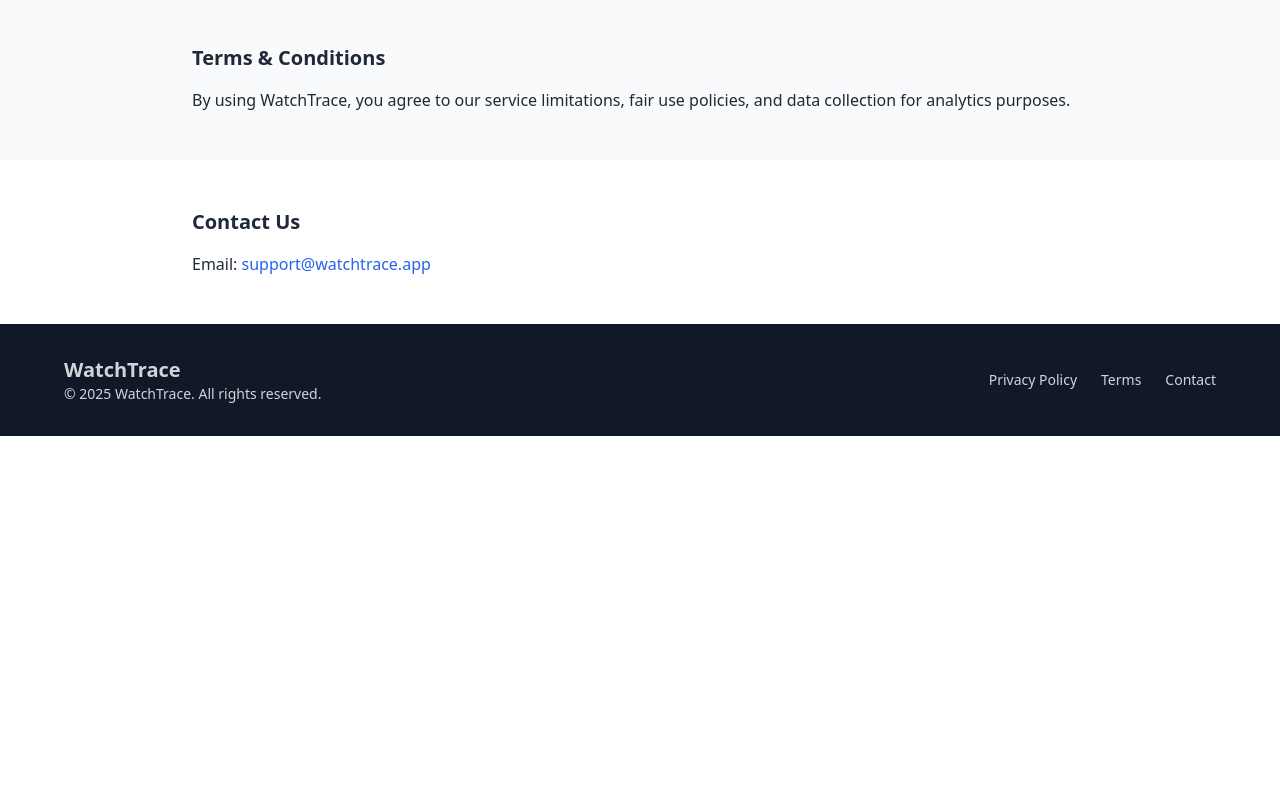
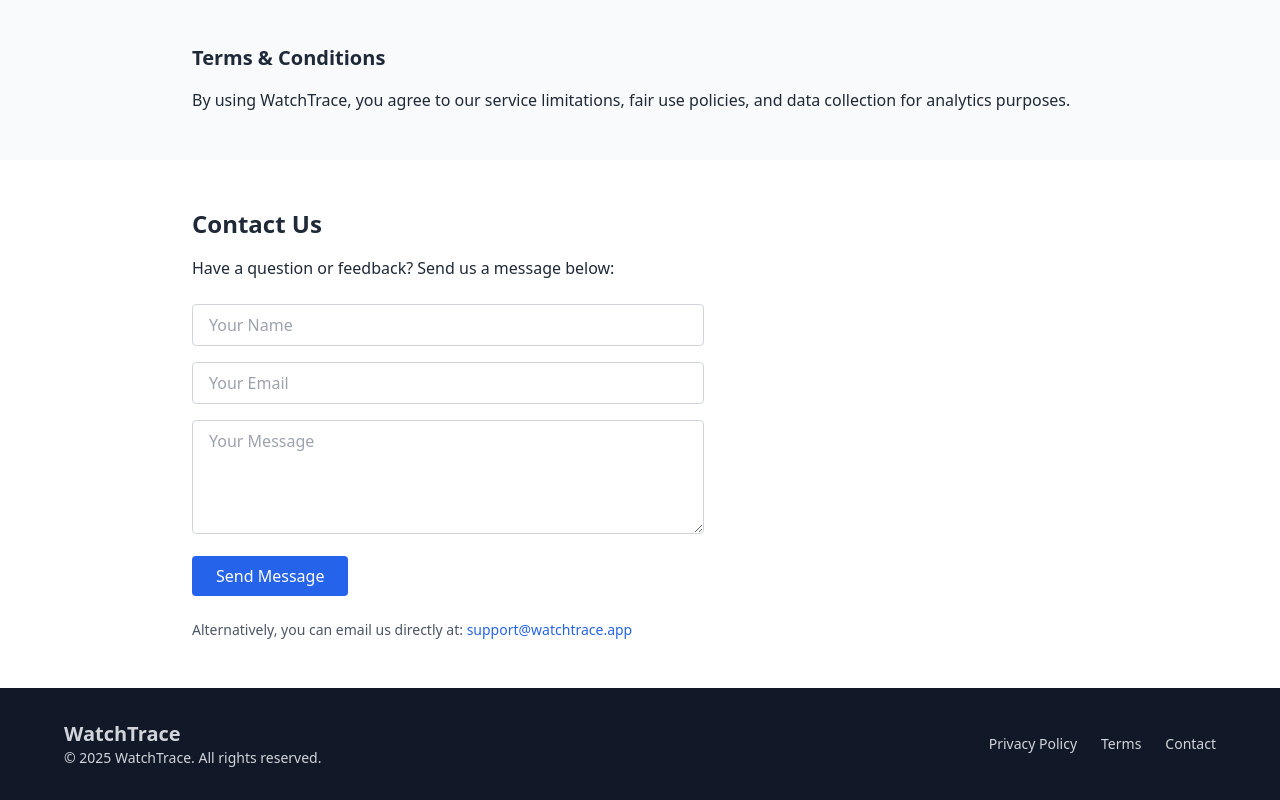
Before and after one commit to cody863/watchtrace-working-site, a React (Vite) app: page / in a window 1280 px wide. Shown: the part 1839-2639 px from the top of the page. Before the commit the page ends 2275 px from the top, so only its background shows below. Built offline with nearby package versions, Linux system fonts and the light colour scheme.

Commit message:
site form

```diff
--- a/src/App.jsx
+++ b/src/App.jsx
@@ -192,8 +192,45 @@
 
       <section id="contact" className="px-6 py-12 bg-white text-gray-800">
         <div className="max-w-4xl mx-auto">
-          <h2 className="text-xl font-bold mb-4">Contact Us</h2>
-          <p>Email: <a href="mailto:support@watchtrace.app" className="text-blue-600 hover:underline">support@watchtrace.app</a></p>
+          <h2 className="text-2xl font-bold mb-4">Contact Us</h2>
+          <p className="mb-6">Have a question or feedback? Send us a message below:</p>
+
+          <form action="https://formspree.io/f/mnnzwejw" method="POST" className="max-w-lg space-y-4">
+            <input
+              type="text"
+              name="name"
+              placeholder="Your Name"
+              required
+              className="w-full border border-gray-300 px-4 py-2 rounded focus:outline-none focus:border-blue-500 transition-colors"
+            />
+            <input
+              type="email"
+              name="email"
+              placeholder="Your Email"
+              required
+              className="w-full border border-gray-300 px-4 py-2 rounded focus:outline-none focus:border-blue-500 transition-colors"
+            />
+            <textarea
+              name="message"
+              rows="4"
+              placeholder="Your Message"
+              required
+              className="w-full border border-gray-300 px-4 py-2 rounded focus:outline-none focus:border-blue-500 transition-colors"
+            ></textarea>
+            <button
+              type="submit"
+              className="bg-blue-600 text-white px-6 py-2 rounded hover:bg-blue-700 transition-colors"
+            >
+              Send Message
+            </button>
+          </form>
+
+          <p className="mt-6 text-sm text-gray-600">
+            Alternatively, you can email us directly at:{" "}
+            <a href="mailto:support@watchtrace.app" className="text-blue-600 hover:underline">
+              support@watchtrace.app
+            </a>
+          </p>
         </div>
       </section>
 
```
